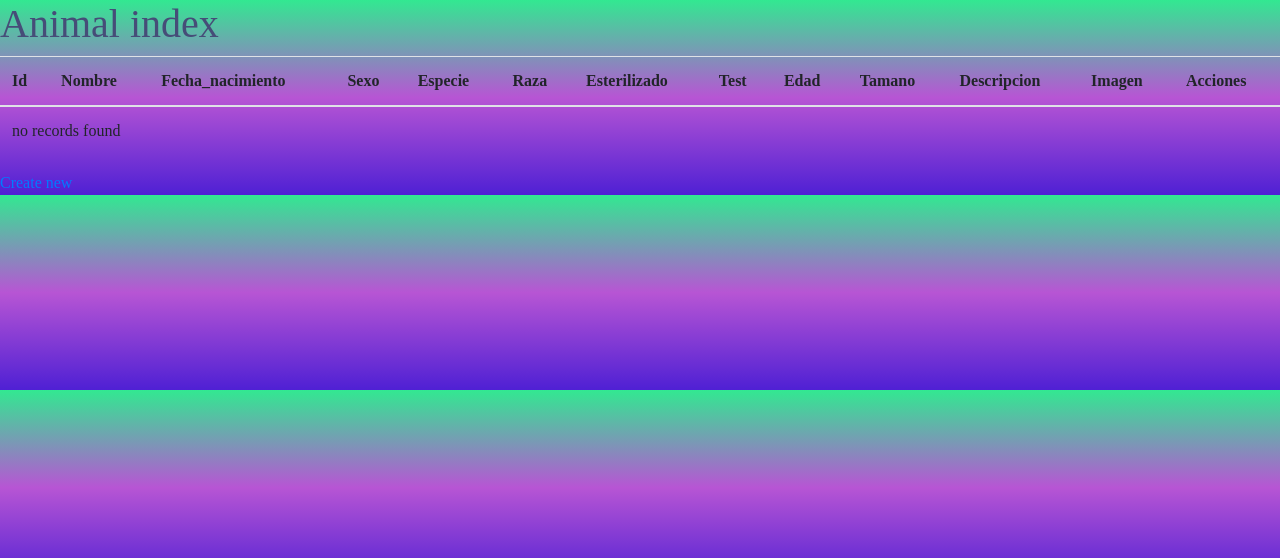
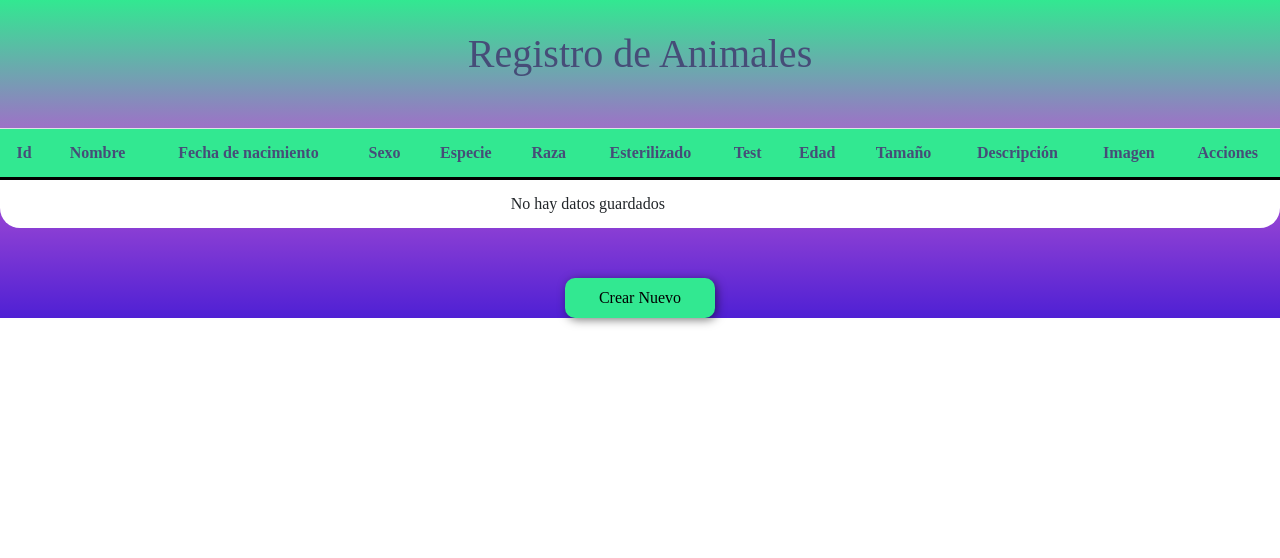
Before and after one commit to BarbaraSantano/DejandoHuella, a Symfony app: template DejandoHuella/templates/animal/index.html.twig in a window 1280 px wide. Shown: the top 558 px of the page. Run offline with Twig, Linux system fonts and the light colour scheme; the template is opened without the code that fills it, so the values that code supplies are empty; some libraries are stand-ins or nearby versions; some web fonts are replaced.

Commit message:
formularios crud

```diff
--- a/DejandoHuella/public/css/stylesheet.css
+++ b/DejandoHuella/public/css/stylesheet.css
@@ -28,7 +28,12 @@ body {
     /* background-size: cover; */
     /* height: 500px; */
     background-image: linear-gradient(to top, #4f20d4 , #b755d4 , #32e891 ) !important;
+    background-repeat: no-repeat;
     font-family: signikaregular;
+    -moz-background-repeat: no-repeat;
+    -webkit-background-repeat: no-repeat;
+    -o-background-repeat: no-repeat;
+
 
 
 }
@@ -37,6 +42,7 @@ h1
 {
     font-family: signikabold;
     color: #464d78;
+
 
 }
 
@@ -54,3 +60,85 @@ h1
     text-align:center;
 
 }
+
+
+
+#tableShow{
+    width: 20%;
+       border-collapse: collapse;
+       text-align: left;
+       width: 100%;
+       border-radius: 20px;
+       margin-bottom: 50px;
+       margin-top: 50px;
+       background-color: white;
+
+   }
+
+
+   table{
+    background-color: white;
+    border-collapse: collapse;
+    text-align: left;
+    width: 50%;
+
+}
+
+thead{
+    text-align: center;
+    background-color: #32e891;
+    border-bottom: solid black;
+    color: #464d78;
+    font-family: 'signikaregular';
+}
+th, td{
+    text-align: center;
+}
+
+#botonCrud{
+
+    background: #32e891;
+    color: black;
+    padding: 10px;
+    box-shadow: 2px 2px 10px rgba(0,0,0,0.5);
+    text-decoration: none;
+    border-radius: 10px;
+
+
+}
+
+#botonCrear{
+    background: #32e891;
+    width: 150px;
+    height: 40px;
+    color: black;
+    padding: 10px;
+    box-shadow: 2px 2px 10px rgba(0,0,0,0.5);
+    text-decoration: none;
+    border-radius: 10px;
+    display: flex;
+    align-items: center;
+    justify-content: center;
+    margin: 0 auto;
+    margin-top: 5px;
+
+}
+
+
+#tituloCentrado{
+    margin-top: 30px;
+    text-align: center;
+}
+
+
+
+
+.contenedor{
+    width: 800px;
+    margin: auto;
+    background-color: white;
+    padding: 10px 20px;
+    box-sizing: border-box;
+    border-radius: 20px;
+
+}
--- a/DejandoHuella/templates/animal/_delete_form.html.twig
+++ b/DejandoHuella/templates/animal/_delete_form.html.twig
@@ -1,4 +1,4 @@
 <form method="post" action="{{ path('app_animal_delete', {'id': animal.id}) }}" onsubmit="return confirm('Are you sure you want to delete this item?');">
     <input type="hidden" name="_token" value="{{ csrf_token('delete' ~ animal.id) }}">
-    <button class="btn">Delete</button>
+    <button  id="botonCrear">Eliminar</button>
 </form>
--- a/DejandoHuella/templates/animal/_form.html.twig
+++ b/DejandoHuella/templates/animal/_form.html.twig
@@ -1,4 +1,4 @@
 {{ form_start(form) }}
     {{ form_widget(form) }}
-    <button class="btn">{{ button_label|default('Save') }}</button>
+    <button  id="botonCrear">{{ button_label|default('Guardar') }}</button>
 {{ form_end(form) }}
--- a/DejandoHuella/templates/animal/index.html.twig
+++ b/DejandoHuella/templates/animal/index.html.twig
@@ -3,22 +3,24 @@
 {% block title %}Animal index{% endblock %}
 
 {% block body %}
-    <h1>Animal index</h1>
+    <h1 id="tituloCentrado">Registro de Animales</h1>
 
-    <table class="table">
+
+
+    <table class="table" id ="tableShow">
         <thead>
             <tr>
                 <th>Id</th>
                 <th>Nombre</th>
-                <th>Fecha_nacimiento</th>
+                <th>Fecha de nacimiento</th>
                 <th>Sexo</th>
                 <th>Especie</th>
                 <th>Raza</th>
                 <th>Esterilizado</th>
                 <th>Test</th>
                 <th>Edad</th>
-                <th>Tamano</th>
-                <th>Descripcion</th>
+                <th>Tamaño</th>
+                <th>Descripción</th>
                 <th>Imagen</th>
                 <th>Acciones</th>
 
@@ -40,21 +42,21 @@
                 <td>{{ animal.descripcion }}</td>
                 <td>{{ animal.imagen }}</td>
                 <td>
-                 <button>
-                    <a href="{{ path('app_animal_show', {'id': animal.id}) }}">show</a>
-                     <button/>
-                    <a href="{{ path('app_animal_edit', {'id': animal.id}) }}">edit</a>
+
+                    <a id="botonCrud" href="{{ path('app_animal_show', {'id': animal.id}) }}">Mostrar</a>
+
+                    <a id="botonCrud" href="{{ path('app_animal_edit', {'id': animal.id}) }}">Editar</a>
                 </td>
             </tr>
         {% else %}
             <tr>
 
-                <td colspan="12">no records found</td>
+                <td colspan="12">No hay datos guardados</td>
 
             </tr>
         {% endfor %}
         </tbody>
     </table>
 
-    <a href="{{ path('app_animal_new') }}">Create new</a>
+    <a id="botonCrear" href="{{ path('app_animal_new') }}">Crear Nuevo</a>
 {% endblock %}
```
Also changed, not shown: DejandoHuella/templates/animal/edit.html.twig (+7 -4 lines), DejandoHuella/templates/animal/new.html.twig (+5 -2 lines), DejandoHuella/templates/animal/show.html.twig (+10 -7 lines).
